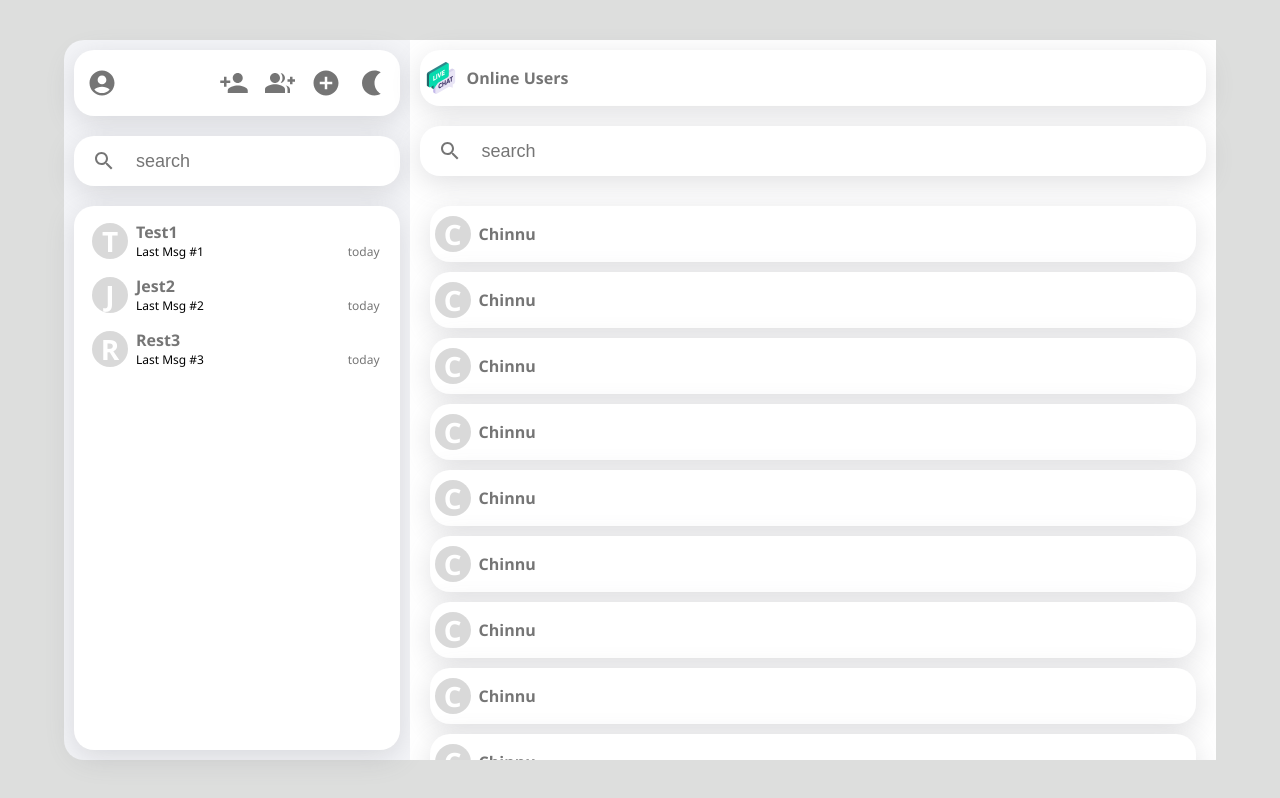
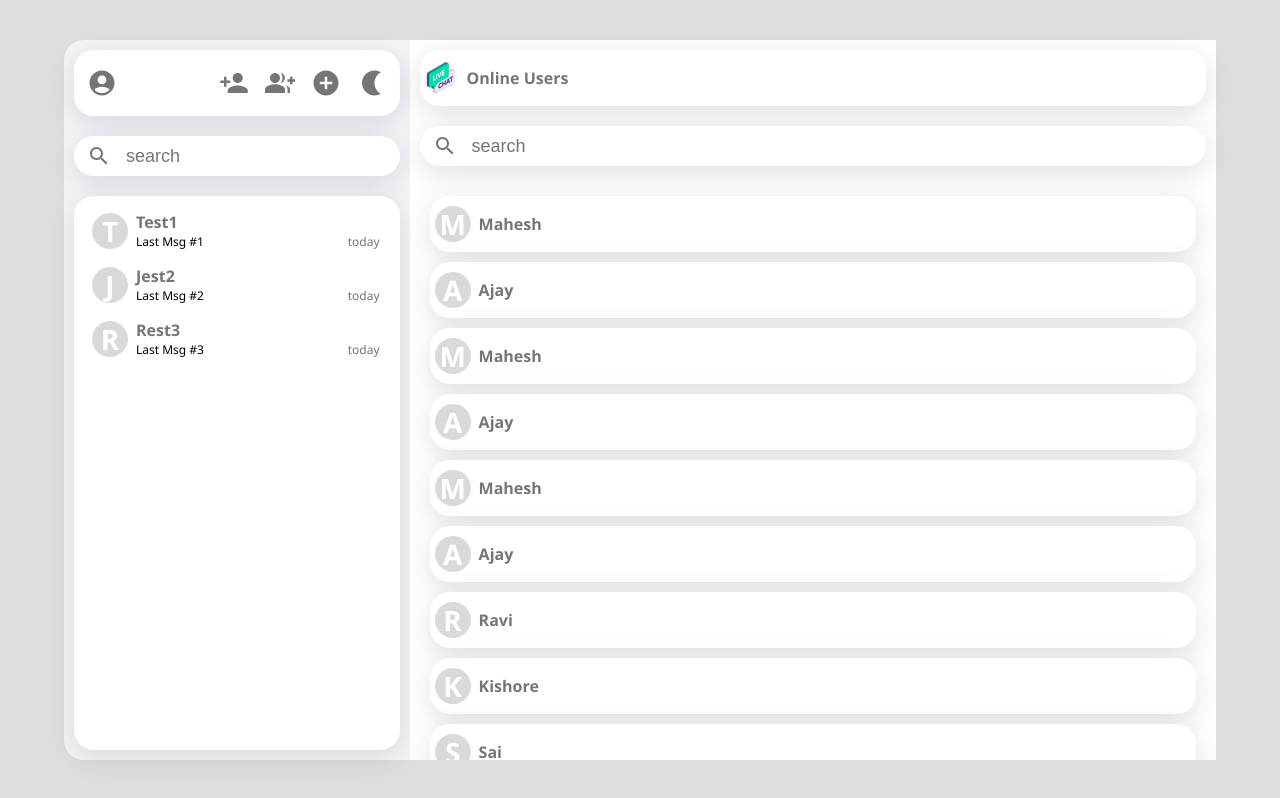
Before and after one commit to kishoresai8883/Chat-App, a React (Create React App) app: page /app/users in a window 1280 px wide. Built offline with nearby package versions, Linux system fonts and the light colour scheme.

Commit message:
Implemented Light & Dark theme

```diff
--- a/package.json
+++ b/package.json
@@ -7,11 +7,13 @@
     "@emotion/styled": "^11.11.0",
     "@mui/icons-material": "^5.15.10",
     "@mui/material": "^5.15.10",
+    "@reduxjs/toolkit": "^2.2.1",
     "@testing-library/jest-dom": "^5.17.0",
     "@testing-library/react": "^13.4.0",
     "@testing-library/user-event": "^13.5.0",
     "react": "^18.2.0",
     "react-dom": "^18.2.0",
+    "react-redux": "^9.1.0",
     "react-router-dom": "^6.22.1",
     "react-scripts": "5.0.1",
     "web-vitals": "^2.1.4"
--- a/src/Components/ConversationsItem.js
+++ b/src/Components/ConversationsItem.js
@@ -1,15 +1,17 @@
 import React from 'react'
+import { useSelector } from 'react-redux'
 import './Styles.css'
 import { useNavigate } from 'react-router-dom'
 
 const ConversationsItem = ({props}) => {
+  const lightTheme = useSelector((state) => state.themeKey);
   const navigate = useNavigate();
   return (
     <div className='conversation-container' onClick={() => navigate("chat")}>
       <p className='con-icon'>{props.name[0]}</p>
-      <p className='con-name'>{props.name}</p>
+      <p className={'con-name' + (lightTheme ? "" : " dark")}>{props.name}</p>
       <p className='con-lastMessage'>{props.lastMessage}</p>
-      <p className='con-timeStamp'>{props.timeStamp}</p>
+      <p className={'con-timeStamp' + (lightTheme ? "" : " dark")}>{props.timeStamp}</p>
     </div>
   )
 }
--- a/src/Components/CreateGroups.js
+++ b/src/Components/CreateGroups.js
@@ -1,12 +1,15 @@
 import React from 'react'
+import { useSelector } from 'react-redux'
 import DoneOutlineroundedIcon from '@mui/icons-material/DoneOutlineRounded'
 import { IconButton } from '@mui/material'
+import './Styles.css'
 
 const CreateGroups = () => {
+  const lightTheme = useSelector((state) => state.themeKey);
   return (
-    <div className='create-groups-container'>
-      <input className='search-input' placeholder='Enter Group Name'/>
-      <IconButton>
+    <div className={'create-groups-container' + (lightTheme ? "" : " dark")}>
+      <input className={'search-input' + (lightTheme ? "" : " dark")} placeholder='Enter Group Name'/>
+      <IconButton className={'icon' + (lightTheme ? "" : " dark")}>
         <DoneOutlineroundedIcon/>
       </IconButton>
     </div>
--- a/src/Components/Groups.js
+++ b/src/Components/Groups.js
@@ -1,62 +1,57 @@
 import React from 'react'
+import { useSelector } from 'react-redux'
 import './Styles.css'
 import logo from "../Images/live-chat_512px.png"
 import SearchIcon from '@mui/icons-material/Search'
 import { IconButton } from '@mui/material'
 
 const Groups = () => {
+  const lightTheme = useSelector((state) => state.themeKey);
+
   return (
     <div className='list-container'>
-      <div className='ug-header'>
+      <div className={'ug-header' + (lightTheme ? "" : " dark")}>
         <img src={logo} alt='online' style={{height: "32px", width: "32px"}}/>
-        <p className='ug-title'>User Groups</p>
+        <p className={'ug-title' + (lightTheme ? "" : " dark")}>User Groups</p>
       </div>
-      <div className='sb-search'>
+      <div className={'sb-search' + (lightTheme ? "" : " dark")}>
         <IconButton>
             <SearchIcon/>
         </IconButton>
-        <input placeholder='search' className='search-input'/>
+        <input placeholder='search' className={'search-input' + (lightTheme ? "" : " dark")}/>
       </div>
       <div className='ug-list'>
-        <div className='list-item'>
-            <p className='con-icon'>R</p>
-            <p className='con-name item-name'>Ravi</p>
+        <div className={'list-item' + (lightTheme ? "" : " dark")}>
+            <p className={'con-icon' + (lightTheme ? "" : " dark")}>R</p>
+            <p className={'con-name item-name' + (lightTheme ? "" : " dark")}>Ravi</p>
         </div>
-        <div className='list-item'>
-            <p className='con-icon'>R</p>
-            <p className='con-name item-name'>Ravi</p>
+        <div className={'list-item' + (lightTheme ? "" : " dark")}>
+            <p className={'con-icon' + (lightTheme ? "" : " dark")}>R</p>
+            <p className={'con-name item-name' + (lightTheme ? "" : " dark")}>Ravi</p>
         </div>
-        <div className='list-item'>
-            <p className='con-icon'>R</p>
-            <p className='con-name item-name'>Ravi</p>
+        <div className={'list-item' + (lightTheme ? "" : " dark")}>
+            <p className={'con-icon' + (lightTheme ? "" : " dark")}>R</p>
+            <p className={'con-name item-name' + (lightTheme ? "" : " dark")}>Ravi</p>
         </div>
-        <div className='list-item'>
-            <p className='con-icon'>R</p>
-            <p className='con-name item-name'>Ravi</p>
+        <div className={'list-item' + (lightTheme ? "" : " dark")}>
+            <p className={'con-icon' + (lightTheme ? "" : " dark")}>R</p>
+            <p className={'con-name item-name' + (lightTheme ? "" : " dark")}>Ravi</p>
         </div>
-        <div className='list-item'>
-            <p className='con-icon'>R</p>
-            <p className='con-name item-name'>Ravi</p>
+        <div className={'list-item' + (lightTheme ? "" : " dark")}>
+            <p className={'con-icon' + (lightTheme ? "" : " dark")}>R</p>
+            <p className={'con-name item-name' + (lightTheme ? "" : " dark")}>Ravi</p>
         </div>
-        <div className='list-item'>
-            <p className='con-icon'>R</p>
-            <p className='con-name item-name'>Ravi</p>
+        <div className={'list-item' + (lightTheme ? "" : " dark")}>
+            <p className={'con-icon' + (lightTheme ? "" : " dark")}>R</p>
+            <p className={'con-name item-name' + (lightTheme ? "" : " dark")}>Ravi</p>
         </div>
-        <div className='list-item'>
-            <p className='con-icon'>R</p>
-            <p className='con-name item-name'>Ravi</p>
+        <div className={'list-item' + (lightTheme ? "" : " dark")}>
+            <p className={'con-icon' + (lightTheme ? "" : " dark")}>R</p>
+            <p className={'con-name item-name' + (lightTheme ? "" : " dark")}>Ravi</p>
         </div>
-        <div className='list-item'>
-            <p className='con-icon'>R</p>
-            <p className='con-name item-name'>Ravi</p>
-        </div>
-        <div className='list-item'>
-            <p className='con-icon'>R</p>
-            <p className='con-name item-name'>Ravi</p>
-        </div>
-        <div className='list-item'>
-            <p className='con-icon'>R</p>
-            <p className='con-name item-name'>Ravi</p>
+        <div className={'list-item' + (lightTheme ? "" : " dark")}>
+            <p className={'con-icon' + (lightTheme ? "" : " dark")}>R</p>
+            <p className={'con-name item-name' + (lightTheme ? "" : " dark")}>Ravi</p>
         </div>
       </div>
     </div>
--- a/src/Components/Sidebar.js
+++ b/src/Components/Sidebar.js
@@ -9,12 +9,15 @@ import { IconButton } from '@mui/material'
 import SearchIcon from '@mui/icons-material/Search'
 import ConversationsItem from './ConversationsItem'
 import { useNavigate } from 'react-router-dom'
+import { useDispatch, useSelector } from 'react-redux'
+import { toggleTheme } from '../Features/themeSlice'
 
 import './Styles.css'
 
 const Sidebar = () => {
   const navigate = useNavigate();
-  const [lightTheme, setLightTheme] = useState(true)
+  const dispatch = useDispatch();
+  const lightTheme = useSelector((state) => state.themeKey);
   const [conversations, setConversations] = useState([
     {
       name: "Test1",
@@ -57,9 +60,7 @@ const Sidebar = () => {
         }}>
             <AddCircleIcon className={"icon" + ((lightTheme) ? "" : " dark")}/>
         </IconButton>
-        <IconButton onClick={() => {setLightTheme((prevValue) => {
-          return !prevValue;
-        });
+        <IconButton onClick={() => {dispatch(toggleTheme());
         }}>
             {lightTheme && (<NightlightIcon className={"icon" + ((lightTheme) ? "" : " dark")}/>)}
             {!lightTheme && (<LightModeIcon className={"icon" + ((lightTheme) ? "" : " dark")}/>)}
@@ -67,7 +68,7 @@ const Sidebar = () => {
         </div>
       </div>
       <div className={"sb-search" + ((lightTheme) ? "" : " dark")}>
-        <IconButton>
+        <IconButton className={'icon' + (lightTheme ? "" : " dark")}>
             <SearchIcon/>
         </IconButton>
         <input placeholder='search' className={"search-input" + ((lightTheme) ? "" : " dark")}/>
--- a/src/Components/Users.js
+++ b/src/Components/Users.js
@@ -1,62 +1,64 @@
 import React from 'react'
+import { useSelector } from 'react-redux'
 import './Styles.css'
 import logo from "../Images/live-chat_512px.png"
 import SearchIcon from '@mui/icons-material/Search'
 import { IconButton } from '@mui/material'
 
 const Users = () => {
+  const lightTheme = useSelector((state) => state.themeKey);
   return (
     <div className='list-container'>
-      <div className='ug-header'>
+      <div className={'ug-header' + (lightTheme ? "" : " dark")}>
         <img src={logo} alt='online' style={{height: "32px", width: "32px"}}/>
-        <p className='ug-title'>Online Users</p>
+        <p className={'ug-title' + (lightTheme ? "" : " dark")}>Online Users</p>
       </div>
-      <div className='sb-search'>
-        <IconButton>
+      <div className={'sb-search' + (lightTheme ? "" : " dark")}>
+        <IconButton className={'icon' + (lightTheme ? "" : " dark")}>
             <SearchIcon/>
         </IconButton>
-        <input placeholder='search' className='search-input'/>
+        <input placeholder='search' className={'search-input' + (lightTheme ? "" : " dark")}/>
       </div>
       <div className='ug-list'>
-        <div className='list-item'>
-            <p className='con-icon'>C</p>
-            <p className='con-name item-name'>Chinnu</p>
+        <div className={'list-item' + (lightTheme ? "" : " dark")}>
+            <p className={'con-icon' + (lightTheme ? "" : " dark")}>M</p>
+            <p className={'con-name item-name' + (lightTheme ? "" : " dark")}>Mahesh</p>
         </div>
-        <div className='list-item'>
-            <p className='con-icon'>C</p>
-            <p className='con-name item-name'>Chinnu</p>
+        <div className={'list-item' + (lightTheme ? "" : " dark")}>
+            <p className={'con-icon' + (lightTheme ? "" : " dark")}>A</p>
+            <p className={'con-name item-name' + (lightTheme ? "" : " dark")}>Ajay</p>
         </div>
-        <div className='list-item'>
-            <p className='con-icon'>C</p>
-            <p className='con-name item-name'>Chinnu</p>
+        <div className={'list-item' + (lightTheme ? "" : " dark")}>
+            <p className={'con-icon' + (lightTheme ? "" : " dark")}>M</p>
+            <p className={'con-name item-name' + (lightTheme ? "" : " dark")}>Mahesh</p>
         </div>
-        <div className='list-item'>
-            <p className='con-icon'>C</p>
-            <p className='con-name item-name'>Chinnu</p>
+        <div className={'list-item' + (lightTheme ? "" : " dark")}>
+            <p className={'con-icon' + (lightTheme ? "" : " dark")}>A</p>
+            <p className={'con-name item-name' + (lightTheme ? "" : " dark")}>Ajay</p>
         </div>
-        <div className='list-item'>
-            <p className='con-icon'>C</p>
-            <p className='con-name item-name'>Chinnu</p>
+        <div className={'list-item' + (lightTheme ? "" : " dark")}>
+            <p className={'con-icon' + (lightTheme ? "" : " dark")}>M</p>
+            <p className={'con-name item-name' + (lightTheme ? "" : " dark")}>Mahesh</p>
         </div>
-        <div className='list-item'>
-            <p className='con-icon'>C</p>
-            <p className='con-name item-name'>Chinnu</p>
+        <div className={'list-item' + (lightTheme ? "" : " dark")}>
+            <p className={'con-icon' + (lightTheme ? "" : " dark")}>A</p>
+            <p className={'con-name item-name' + (lightTheme ? "" : " dark")}>Ajay</p>
         </div>
-        <div className='list-item'>
-            <p className='con-icon'>C</p>
-            <p className='con-name item-name'>Chinnu</p>
+        <div className={'list-item' + (lightTheme ? "" : " dark")}>
+            <p className={'con-icon' + (lightTheme ? "" : " dark")}>R</p>
+            <p className={'con-name item-name' + (lightTheme ? "" : " dark")}>Ravi</p>
         </div>
-        <div className='list-item'>
-            <p className='con-icon'>C</p>
-            <p className='con-name item-name'>Chinnu</p>
+        <div className={'list-item' + (lightTheme ? "" : " dark")}>
+            <p className={'con-icon' + (lightTheme ? "" : " dark")}>K</p>
+            <p className={'con-name item-name' + (lightTheme ? "" : " dark")}>Kishore</p>
         </div>
-        <div className='list-item'>
-            <p className='con-icon'>C</p>
-            <p className='con-name item-name'>Chinnu</p>
+        <div className={'list-item' + (lightTheme ? "" : " dark")}>
+            <p className={'con-icon' + (lightTheme ? "" : " dark")}>S</p>
+            <p className={'con-name item-name' + (lightTheme ? "" : " dark")}>Sai</p>
         </div>
-        <div className='list-item'>
-            <p className='con-icon'>C</p>
-            <p className='con-name item-name'>Chinnu</p>
+        <div className={'list-item' + (lightTheme ? "" : " dark")}>
+            <p className={'con-icon' + (lightTheme ? "" : " dark")}>C</p>
+            <p className={'con-name item-name' + (lightTheme ? "" : " dark")}>Chinnu</p>
         </div>
       </div>
     </div>
--- a/src/Components/Welcome.js
+++ b/src/Components/Welcome.js
@@ -1,9 +1,11 @@
 import React from 'react'
+import { useSelector } from 'react-redux'
 import logo from '../Images/live-chat_512px.png'
 
 const Welcome = () => {
+  const lightTheme = useSelector((state) => state.themeKey);
   return (
-    <div className='welcome-container'>
+    <div className={'welcome-container' + (lightTheme ? "" : " dark")}>
       <img src={logo} className='welcome-logo' alt='Logo'/>
       <p>View and text directly to people present in the chat Rooms.</p>
     </div>
--- /dev/null
+++ b/src/Features/themeSlice.js
@@ -0,0 +1,14 @@
+import { createSlice } from "@reduxjs/toolkit";
+
+export const themeSlice = createSlice({
+    name : 'themeSlice',
+    initialState : true,
+    reducers : {
+        toggleTheme: (state) => {
+            return (state = !state);
+        }
+    }
+});
+
+export const {toggleTheme} = themeSlice.actions;
+export default themeSlice.reducer;
--- a/src/index.js
+++ b/src/index.js
@@ -1,6 +1,8 @@
 import React from 'react';
 import ReactDOM from 'react-dom/client';
 import {BrowserRouter} from 'react-router-dom'
+import { Provider } from 'react-redux'
+import { store } from './Features/store'
 import './index.css';
 import App from './App';
 
@@ -8,7 +10,9 @@ const root = ReactDOM.createRoot(document.getElementById('root'));
 root.render(
   <React.StrictMode>
     <BrowserRouter>
+    <Provider store={store}>
       <App />
+    </Provider>
     </BrowserRouter>
   </React.StrictMode>
 );
```
Also changed, not shown: src/Features/store.js (added, +8 -0 lines), 1 other file (tests, documents, lock files or other folders).
